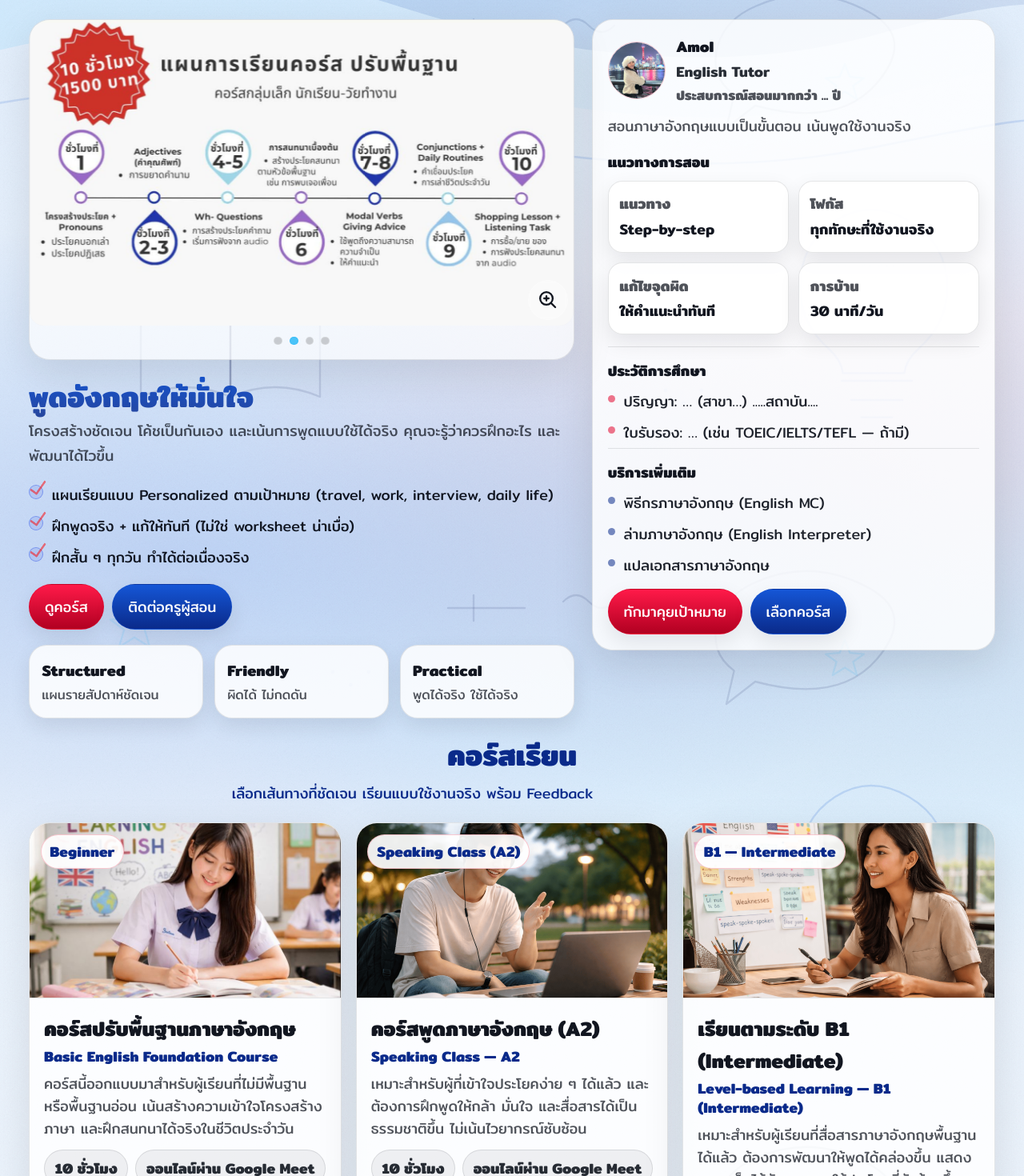
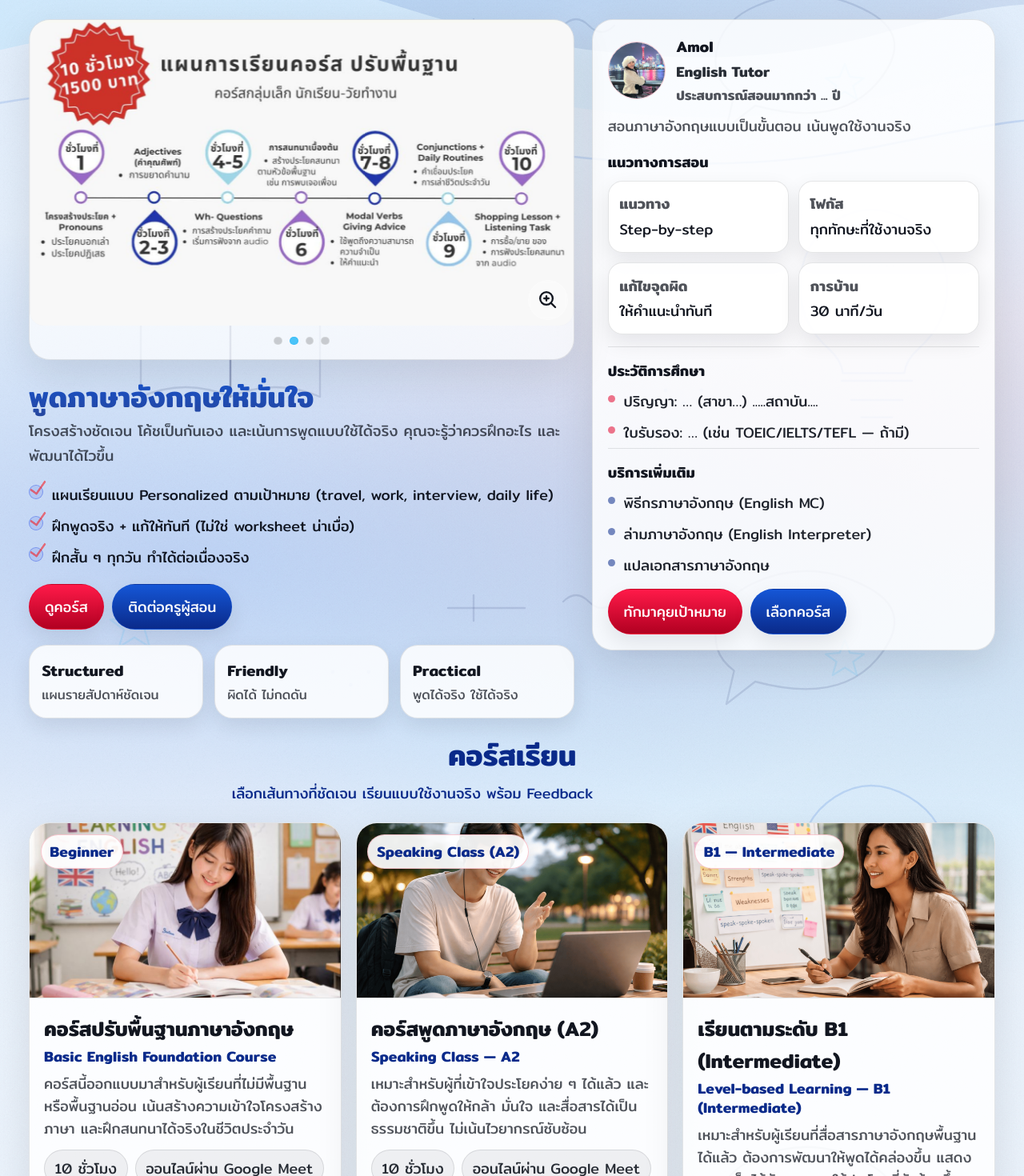
Before and after one commit to P-mm02/english-with-amol, a Next.js app: page / in a window 1280 px wide. Shown: the part 88-1558 px from the top of the page at 80% size. Built offline with nearby package versions, Linux system fonts and the light colour scheme; no server answers.

Commit message:
Fix font bold

```diff
--- a/src/app/home/sections/ContactSection/ContactSection.module.css
+++ b/src/app/home/sections/ContactSection/ContactSection.module.css
@@ -9,7 +9,7 @@
 
 .h2 {
   font-family: var(--font-display);
-  font-weight: 900;
+  font-weight: 600;
   font-size: clamp(1.55rem, 2.4vw, 2rem);
 }
 
@@ -24,7 +24,7 @@
 }
 
 .label {
-  font-weight: 900;
+  font-weight: 600;
   margin-bottom: 0.65rem;
   letter-spacing: -0.2px;
 }
@@ -53,7 +53,7 @@
 
 .k {
   color: var(--muted);
-  font-weight: 800;
+  font-weight: 600;
   white-space: nowrap;
 }
 
@@ -72,7 +72,7 @@
   border-radius: 999px;
   border: 1px solid var(--border-soft);
   background: rgba(255, 255, 255, 0.72);
-  font-weight: 600;
+  font-weight: 400;
   max-width: 100%;
   overflow: hidden;
   text-overflow: ellipsis;
--- a/src/app/home/sections/CoursesSection/CoursesSection.module.css
+++ b/src/app/home/sections/CoursesSection/CoursesSection.module.css
@@ -9,7 +9,7 @@
 
 .h2 {
   font-family: var(--font-display);
-  font-weight: 900;
+  font-weight: 600;
   letter-spacing: -0.3px;
   font-size: 2rem;
   color: var(--blue-strong);
@@ -69,7 +69,7 @@
   border-radius: 999px;
   border: 1px solid rgba(225, 6, 44, 0.22);
   background: rgba(255, 255, 255, 0.92);
-  font-weight: 900;
+  font-weight: 600;
   color: var(--accent-strong);
   box-shadow: var(--shadow-sm);
 }
@@ -83,7 +83,7 @@
 }
 
 .title {
-  font-weight: 900;
+  font-weight: 600;
   font-size: 1.4rem;
   letter-spacing: -0.2px;
   margin-bottom: 0.15rem;
@@ -91,7 +91,7 @@
 
 .subtitle {
   color: var(--blue-strong);
-  font-weight: 900;
+  font-weight: 600;
   line-height: 1.35;
   margin-bottom: 0.45rem;
 }
@@ -120,7 +120,7 @@
   background: var(--soft);
   padding: 0.45rem 0.7rem;
   color: rgba(5, 10, 20, 0.86);
-  font-weight: 800;
+  font-weight: 400;
 }
 
 .bottom {
@@ -135,7 +135,7 @@
 }
 
 .price {
-  font-weight: 900;
+  font-weight: 600;
   color: var(--accent-strong);
 }
 
--- a/src/app/home/sections/CoursesSection/[id]/page.module.css
+++ b/src/app/home/sections/CoursesSection/[id]/page.module.css
@@ -89,7 +89,7 @@
   border-radius: 999px;
   border: 1px solid rgba(225, 6, 44, 0.22);
   background: rgba(255, 255, 255, 0.92);
-  font-weight: 900;
+  font-weight: 600;
   color: var(--accent-strong);
   box-shadow: var(--shadow-sm);
 }
@@ -100,28 +100,28 @@
   border-radius: 999px;
   border: 1px solid rgba(10, 42, 138, 0.22);
   background: rgba(255, 255, 255, 0.92);
-  font-weight: 900;
+  font-weight: 600;
   color: var(--blue-strong);
   box-shadow: var(--shadow-sm);
 }
 
 .h1 {
   font-family: var(--font-display);
-  font-weight: 900;
+  font-weight: 600;
   letter-spacing: -0.35px;
   font-size: clamp(1.7rem, 2.7vw, 2.25rem);
   margin-bottom: 0.2rem;
 }
 
 .h2 {
-  font-weight: 900;
+  font-weight: 600;
   color: var(--blue-strong);
   margin-bottom: 0.45rem;
 }
 
 .sub {
   color: rgba(5, 10, 20, 0.86);
-  font-weight: 800;
+  font-weight: 600;
   margin-bottom: 0.55rem;
 }
 
@@ -163,7 +163,7 @@
 
 .blockTitle {
   font-family: var(--font-display);
-  font-weight: 900;
+  font-weight: 600;
   letter-spacing: -0.25px;
   font-size: 1.15rem;
   margin-bottom: 0.75rem;
@@ -192,21 +192,21 @@
 .infoLabel {
   display: block;
   color: var(--muted);
-  font-weight: 800;
+  font-weight: 600;
   margin-bottom: 0.15rem;
 }
 
 .infoValue {
   display: block;
   color: rgba(5, 10, 20, 0.92);
-  font-weight: 900;
+  font-weight: 400;
   line-height: 1.35;
 }
 
 .infoValueStrong {
   display: block;
   color: var(--accent-strong);
-  font-weight: 900;
+  font-weight: 600;
   line-height: 1.35;
 }
 
@@ -218,7 +218,7 @@
 }
 
 .subTitle {
-  font-weight: 900;
+  font-weight: 600;
   color: rgba(5, 10, 20, 0.92);
   margin-bottom: 0.5rem;
 }
@@ -242,12 +242,12 @@
 
 .optionLabel {
   color: rgba(5, 10, 20, 0.9);
-  font-weight: 800;
+  font-weight: 600;
 }
 
 .optionValue {
   color: var(--accent-strong);
-  font-weight: 900;
+  font-weight: 600;
   text-align: right;
 }
 
@@ -317,12 +317,12 @@
 }
 
 .hour {
-  font-weight: 900;
+  font-weight: 600;
   color: var(--accent-strong);
 }
 
 .outTitle {
-  font-weight: 900;
+  font-weight: 600;
   color: rgba(5, 10, 20, 0.92);
 }
 
@@ -359,7 +359,7 @@
 
 .sideTitle {
   font-family: var(--font-display);
-  font-weight: 900;
+  font-weight: 600;
   letter-spacing: -0.25px;
   font-size: 1.15rem;
   margin-bottom: 0.75rem;
@@ -384,18 +384,18 @@
 
 .pillLabel {
   color: var(--muted);
-  font-weight: 800;
+  font-weight: 600;
 }
 
 .pillValue {
   color: rgba(5, 10, 20, 0.92);
-  font-weight: 900;
+  font-weight: 600;
   text-align: right;
 }
 
 .pillValueStrong {
   color: var(--accent-strong);
-  font-weight: 900;
+  font-weight: 600;
   text-align: right;
 }
 
--- a/src/app/home/sections/FaqSection/FaqSection.module.css
+++ b/src/app/home/sections/FaqSection/FaqSection.module.css
@@ -7,7 +7,7 @@
 
 .h2 {
   font-family: var(--font-display);
-  font-weight: 900;
+  font-weight: 600;
   letter-spacing: -0.3px;
   font-size: clamp(1.55rem, 2.4vw, 2.0rem);
   color: var(--blue-strong);
@@ -38,7 +38,7 @@
   align-items: center;
   justify-content: space-between;
   gap: 1rem;
-  font-weight: 900;
+  font-weight: 600;
   list-style: none;
 }
 
--- a/src/app/home/sections/HeroSection/HeroSection.module.css
+++ b/src/app/home/sections/HeroSection/HeroSection.module.css
@@ -37,7 +37,7 @@
 
 .h1 {
   font-family: var(--font-display);
-  font-weight: 900;
+  font-weight: 600;
   font-size: 2rem;
 
   background: linear-gradient(180deg, rgba(21, 86, 214, 1), rgba(10, 42, 138, 0.85));
@@ -121,7 +121,7 @@
 }
 
 .proofBig {
-  font-weight: 900;
+  font-weight: 600;
   font-size: 1.05rem;
 }
 
@@ -168,7 +168,7 @@
 }
 
 .name {
-  font-weight: 900;
+  font-weight: 600;
   font-size: 1.05rem;
 }
 
@@ -181,7 +181,7 @@
 .exp {
   color: var(--muted);
   margin-top: 0.12rem;
-  font-weight: 800;
+  font-weight: 600;
   font-size: 0.92rem;
 }
 
@@ -192,7 +192,7 @@
 }
 
 .sectionTitle {
-  font-weight: 900;
+  font-weight: 600;
   margin-bottom: 0.5rem;
 }
 
@@ -214,11 +214,11 @@
 .miniLabel {
   color: var(--muted);
   font-size: 1rem;
-  font-weight: 800;
+  font-weight: 600;
 }
 
 .miniValue {
-  font-weight: 600;
+  font-weight: 400;
   margin-top: 0.15rem;
 }
 
--- a/src/app/home/sections/HeroSection/HeroSection.tsx
+++ b/src/app/home/sections/HeroSection/HeroSection.tsx
@@ -68,7 +68,7 @@ export default function HeroSection() {
 
           </div>
 
-          <h1 className={styles.h1}>พูดอังกฤษให้มั่นใจ</h1>
+          <h1 className={styles.h1}>พูดภาษาอังกฤษให้มั่นใจ</h1>
 
           <p className={styles.lead}>
             โครงสร้างชัดเจน โค้ชเป็นกันเอง และเน้นการพูดแบบใช้ได้จริง
--- a/src/app/home/sections/Reviews/Reviews.module.css
+++ b/src/app/home/sections/Reviews/Reviews.module.css
@@ -12,7 +12,7 @@
 
 .h2 {
   font-family: var(--font-display);
-  font-weight: 900;
+  font-weight: 600;
   letter-spacing: -0.3px;
   font-size: 2rem;
   color: var(--blue-strong);
--- a/src/app/home/sections/Teaching/Teaching.module.css
+++ b/src/app/home/sections/Teaching/Teaching.module.css
@@ -13,7 +13,7 @@
 
 .h2 {
   font-family: var(--font-display);
-  font-weight: 900;
+  font-weight: 600;
   letter-spacing: -0.3px;
   font-size: 2rem;
   color: var(--blue-strong);
@@ -100,7 +100,7 @@
 
 .h3 {
   font-family: var(--font-display);
-  font-weight: 900;
+  font-weight: 600;
 }
 
 .cardSub {
--- a/src/components/Footer/Footer.module.css
+++ b/src/components/Footer/Footer.module.css
@@ -53,7 +53,7 @@
 
 .brandName {
   font-family: var(--font-display);
-  font-weight: 900;
+  font-weight: 600;
   letter-spacing: -0.3px;
   font-size: 1.25rem;
 }
@@ -72,7 +72,7 @@
   border-radius: 999px;
   border: 1px solid rgba(232, 48, 70, 0.18);
   background: rgba(232, 48, 70, 0.07);
-  font-weight: 900;
+  font-weight: 600;
 }
 
 .badgeSoft {
@@ -89,7 +89,7 @@
 .col {}
 
 .h {
-  font-weight: 900;
+  font-weight: 600;
   margin-bottom: 0.55rem;
 }
 
--- a/src/components/Slider/modal/Modal.module.css
+++ b/src/components/Slider/modal/Modal.module.css
@@ -103,7 +103,7 @@
 
 .title {
   color: rgba(255, 255, 255, 0.92);
-  font-weight: 800;
+  font-weight: 600;
   letter-spacing: 0.2px;
   white-space: nowrap;
   overflow: hidden;
@@ -153,7 +153,7 @@
 
 .hint kbd {
   font: inherit;
-  font-weight: 800;
+  font-weight: 600;
   padding: 0.08rem 0.35rem;
   border-radius: 8px;
   border: 1px solid rgba(255, 255, 255, 0.18);
```
Also changed, not shown: public/logo/logo.svg.
